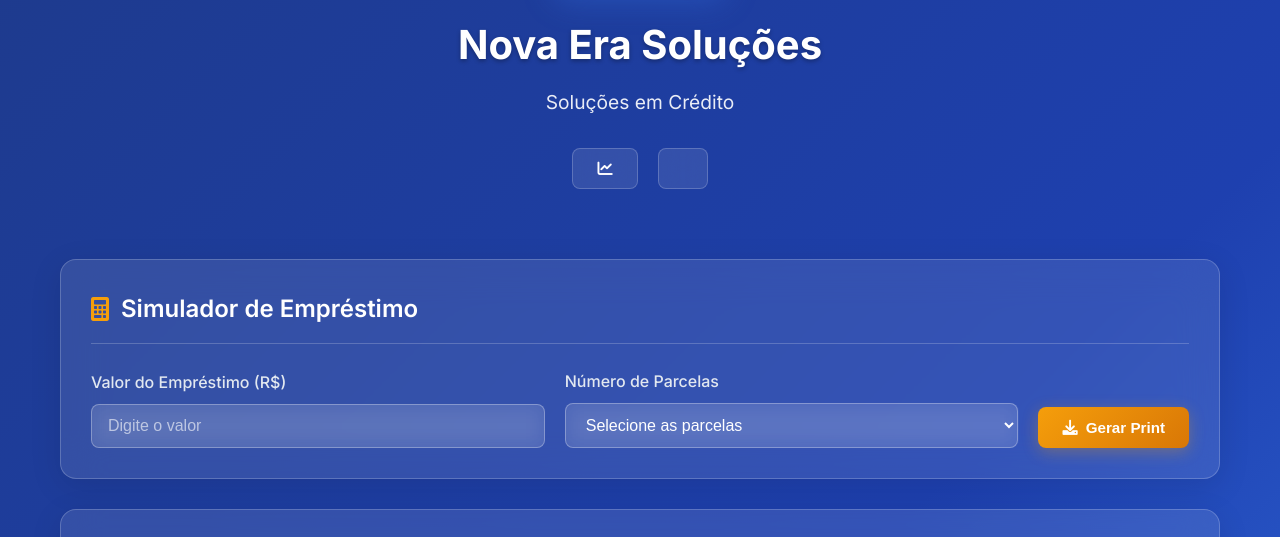
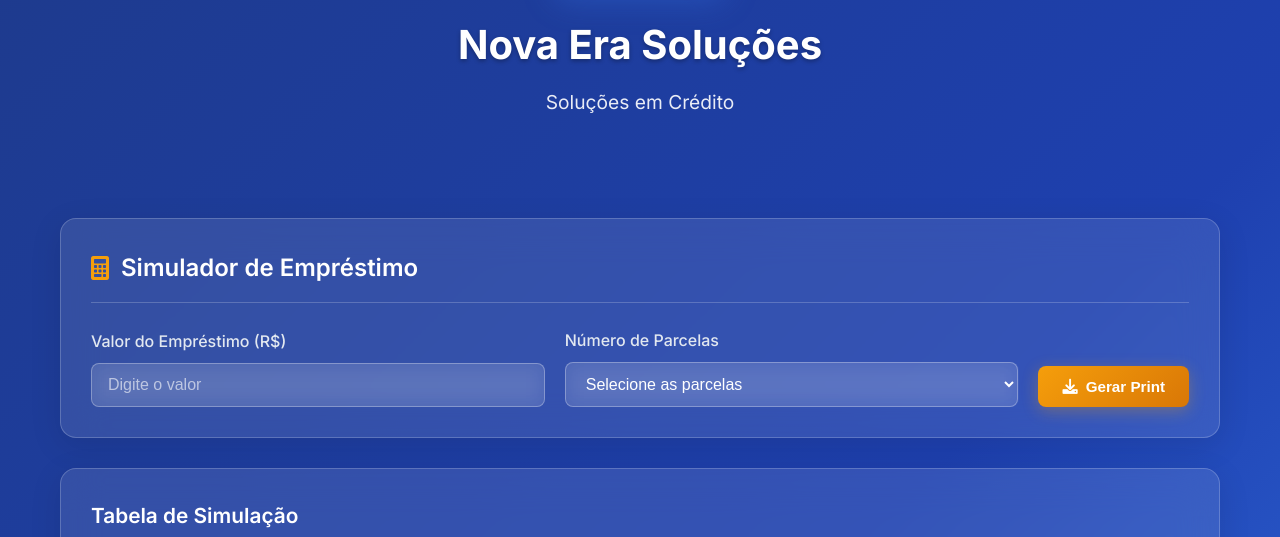
Before and after one commit to NovaEraEmpreendimentos/financeira-itatim, a plain HTML site: page index.html in a window 1280 px wide. Shown: the part 187-724 px from the top of the page. Drawn offline with nearby package versions, Linux system fonts and the light colour scheme.

Commit message:
index.html

```diff
--- a/index.html
+++ b/index.html
@@ -20,14 +20,14 @@
                 <p class="subtitle">Soluções em Crédito</p>
             </div>
             <div class="header-buttons">
-                <button class="btn-secondary">
+                <!--<button class="btn-secondary">
                     <i class="fas fa-chart-line"></i>
 
                 </button>
                 <button class="btn-secondary">
                     <i class="fas fa-trending-up"></i>
 
-                </button>
+                </button>-->
             </div>
         </header>
 
```
